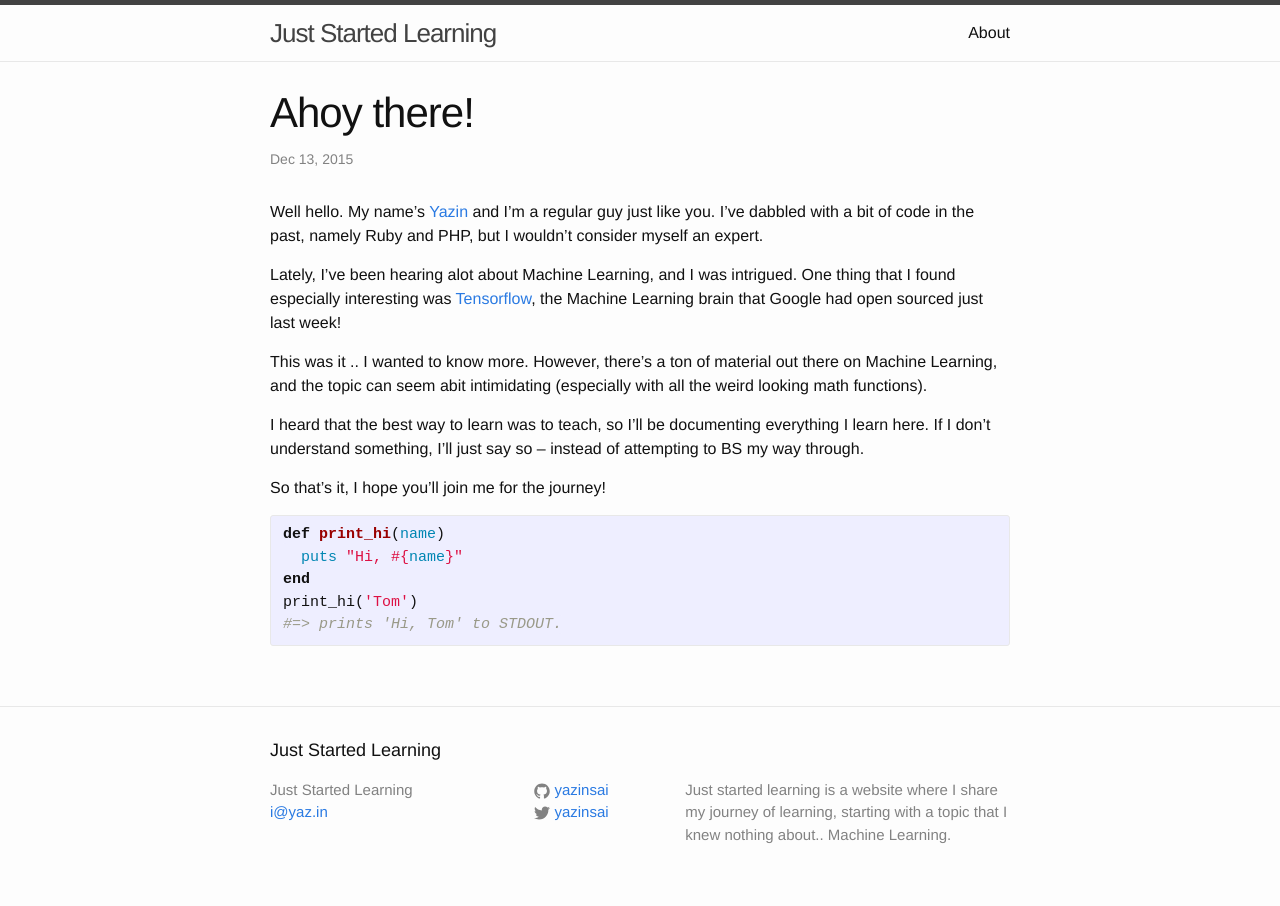
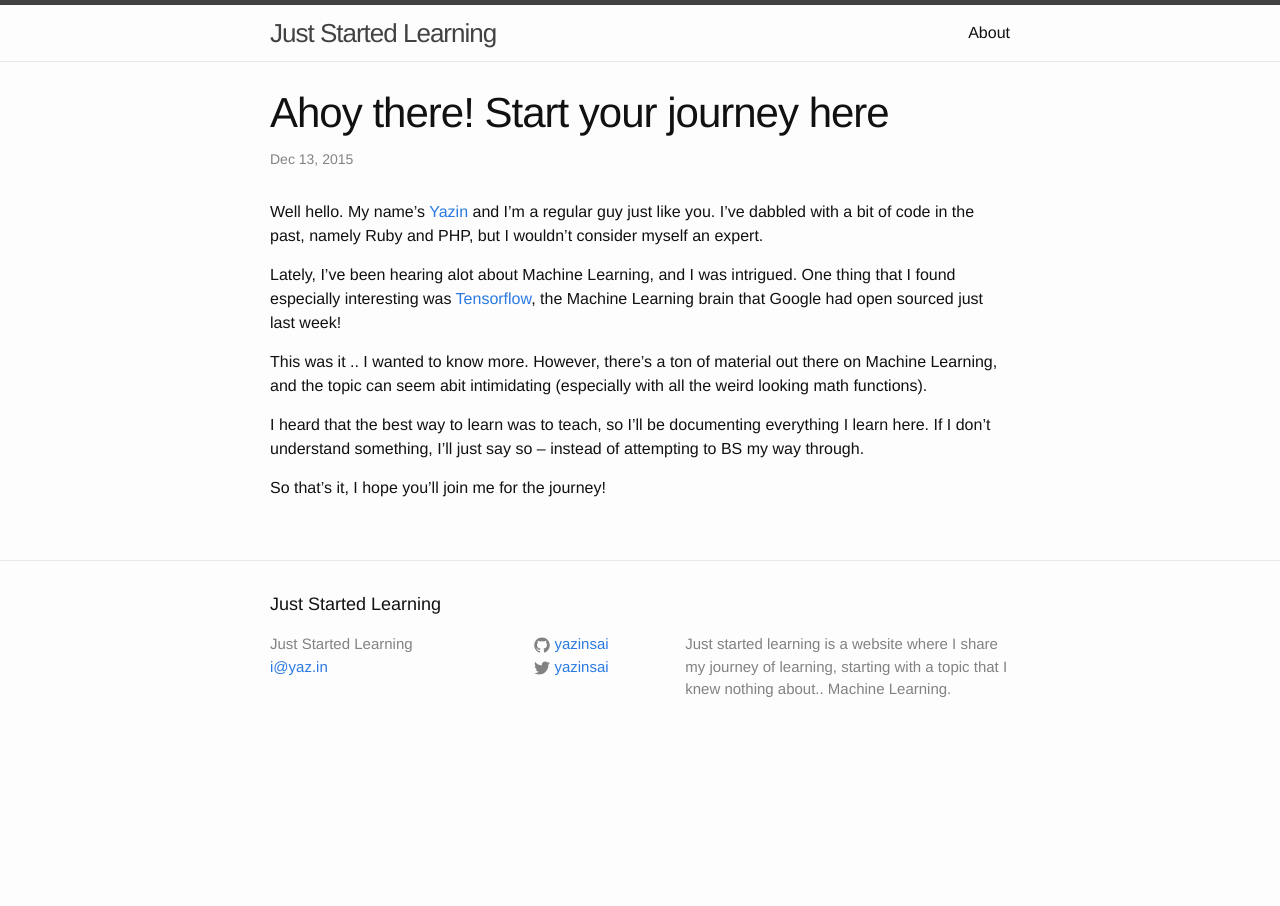
Before and after one commit to juststartedlearning/juststartedlearning.github.com, a Jekyll site: the page built from _posts/2015-12-13-welcome.markdown, in a window 1280 px wide. Built offline with Jekyll 4.4.1, drawn with Linux system fonts in a browser that asks for light colours.

Commit message:
Added first post

```diff
--- a/_posts/2015-12-13-welcome.markdown
+++ b/_posts/2015-12-13-welcome.markdown
@@ -1,6 +1,6 @@
 ---
 layout: post
-title:  "Ahoy there!"
+title:  "Ahoy there! Start your journey here"
 date:   2015-12-13 10:52:10 +0200
 categories: machine-learning
 ---
@@ -14,12 +14,4 @@
 
 So that's it, I hope you'll join me for the journey!
 
-{% highlight ruby %}
-def print_hi(name)
-  puts "Hi, #{name}"
-end
-print_hi('Tom')
-#=> prints 'Hi, Tom' to STDOUT.
-{% endhighlight %}
-
 [tensorflow-homepage]: http://tensorflow.org
```
Also changed, not shown: _posts/2015-12-22-first-post.md (added, +15 -0 lines).
